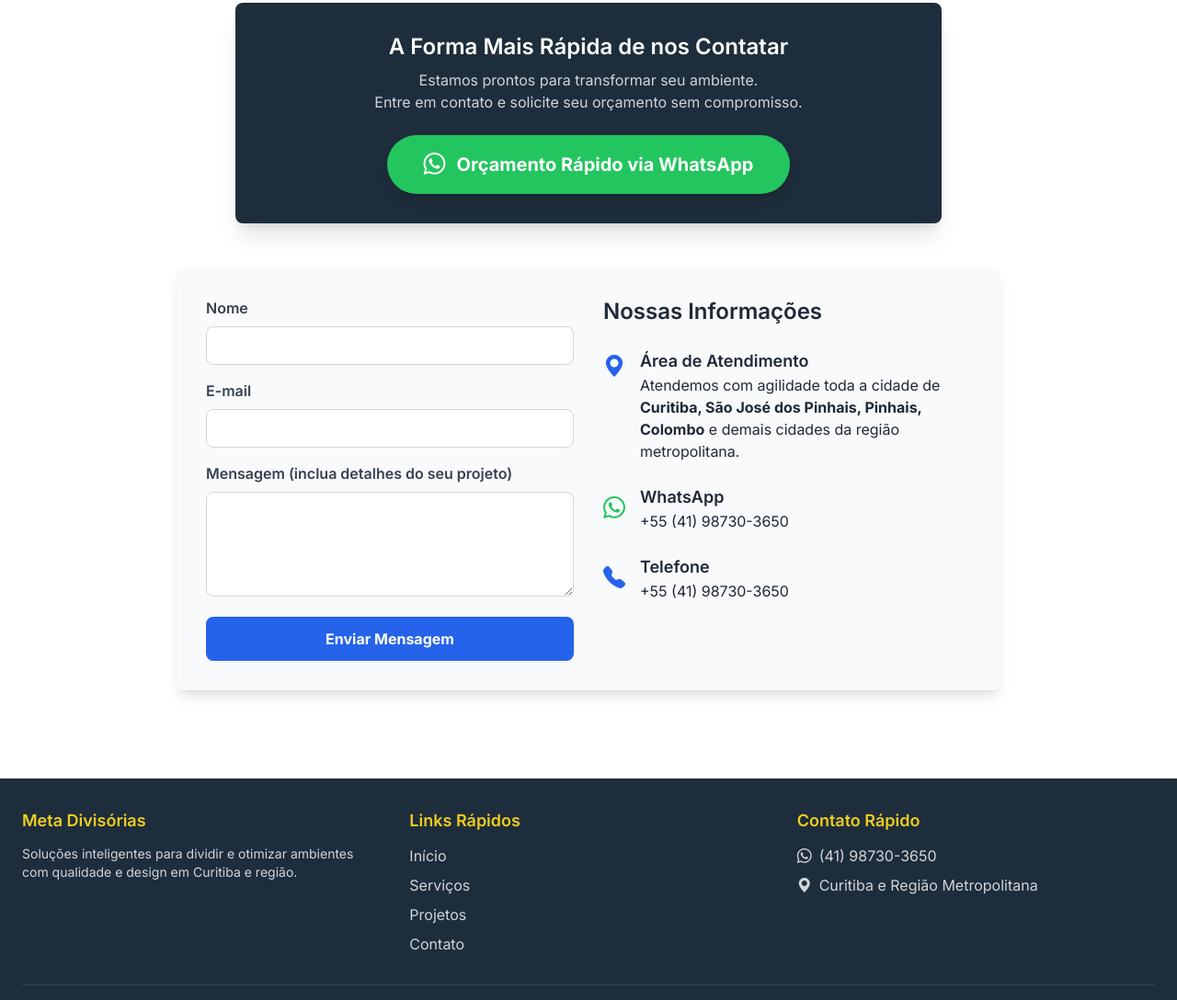
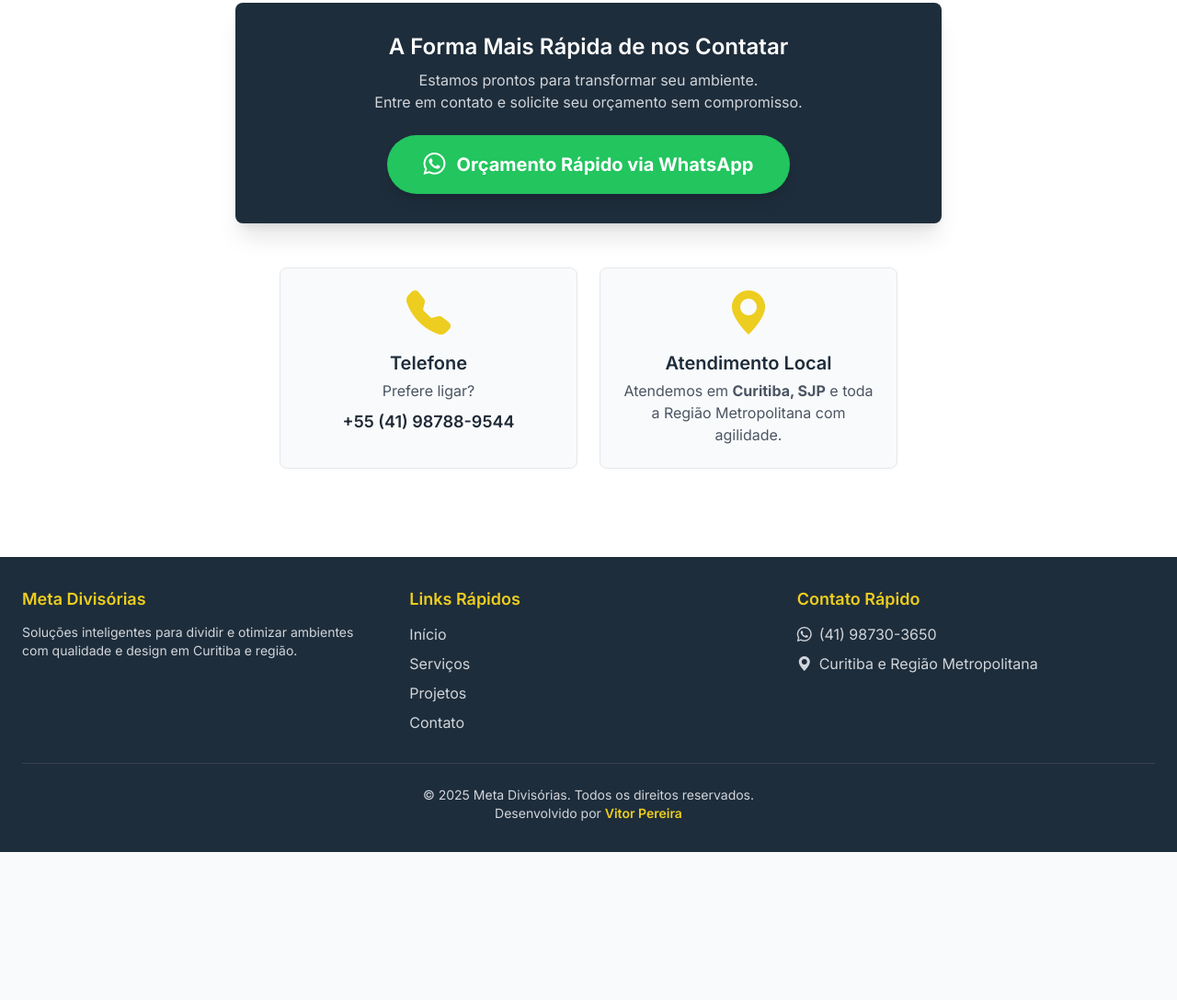
Before and after one commit to Vtzao/Website-Meta-Divisoria, a plain HTML site: page index.html in a window 1280 px wide. Shown: the part 3072-4160 px from the top of the page at 92% size. After the commit the page ends 3999 px from the top, so only its background shows below. Drawn offline with nearby package versions, Linux system fonts and the light colour scheme.

Commit message:
Telefone
Telefone

```diff
--- a/index.html
+++ b/index.html
@@ -162,7 +162,7 @@
             </div>
             <div class="relative container mx-auto px-6 py-24 md:py-32 lg:py-40 text-center flex flex-col items-center">
                 <div class="flex items-center space-x-4 mb-8">
-                     <img src="logotipometa.png" alt="Logotipo da Meta Divisórias" class="h-24" onerror="this.onerror=null;this.src='https://placehold.co/80x80/EDCD1F/1E2D3B?text=M';">
+                    <img src="logotipometa.png" alt="Logotipo da Meta Divisórias" class="h-24" width="auto" height="96">
                     <div>
                         <span class="block text-white text-6xl font-bold leading-tight">META</span>
                         <span class="block text-white text-2xl font-light leading-tight tracking-wider">DIVISÓRIAS</span>
@@ -170,7 +170,7 @@
                 </div>
                 <h1 class="text-4xl md:text-5xl lg:text-6xl font-bold leading-tight mb-4">Divisórias Eucatex e Drywall em Curitiba e Região</h1>
                 <p class="text-lg md:text-xl text-gray-300 max-w-3xl mx-auto mb-8">Transformamos seus espaços com design, praticidade e qualidade. Atendemos projetos em <strong>Curitiba, São José dos Pinhais e toda a região metropolitana.</strong></p>
-                 <a href="https://wa.me/5541987303650?text=Ol%C3%A1%21+Gostaria+de+um+or%C3%A7amento+para+instala%C3%A7%C3%A3o+de+divis%C3%B3rias." target="_blank" class="whatsapp-button inline-flex items-center bg-green-500 text-white font-bold py-3 px-8 rounded-full shadow-lg transition-transform duration-300">
+                <a href="https://wa.me/5541987889544?text=Ol%C3%A1%21+Gostaria+de+um+or%C3%A7amento+para+instala%C3%A7%C3%A3o+de+divis%C3%B3rias." target="_blank" class="whatsapp-button inline-flex items-center bg-green-500 text-white font-bold py-3 px-8 rounded-full shadow-lg transition-transform duration-300">
                     <i class="bi bi-whatsapp mr-3"></i>
                     Solicitar Orçamento no WhatsApp
                 </a>
@@ -256,53 +256,23 @@
                     <div class="bg-meta-dark rounded-lg p-8 text-center shadow-xl transform hover:scale-[1.02] transition-transform duration-300">
                         <h3 class="text-2xl font-semibold text-white mb-2">A Forma Mais Rápida de nos Contatar</h3>
                         <p class="text-gray-300 mb-6">Estamos prontos para transformar seu ambiente. <br>Entre em contato e solicite seu orçamento sem compromisso.</p>
-                        <a href="https://wa.me/5541987303650?text=Ol%C3%A1%21+Gostaria+de+um+or%C3%A7amento+para+instala%C3%A7%C3%A3o+de+divis%C3%B3rias." target="_blank" class="whatsapp-button inline-flex items-center bg-green-500 text-white font-bold py-4 px-10 rounded-full shadow-lg transition-transform duration-300 text-xl">
+                        <a href="https://wa.me/5541987889544?text=Ol%C3%A1%21+Gostaria+de+um+or%C3%A7amento+para+instala%C3%A7%C3%A3o+de+divis%C3%B3rias." target="_blank" class="whatsapp-button inline-flex items-center bg-green-500 text-white font-bold py-4 px-10 rounded-full shadow-lg transition-transform duration-300 text-xl">
                             <i class="bi bi-whatsapp mr-3 text-2xl"></i>
                             <span>Orçamento Rápido via WhatsApp</span>
                         </a>
                     </div>
                 </div>
-                <div class="max-w-4xl mx-auto bg-gray-50 p-8 rounded-lg shadow-lg">
-                    <div class="grid grid-cols-1 md:grid-cols-2 gap-8">
-                        <form action="https://formspree.io/f/your_form_id" method="POST"> <div class="mb-4">
-                                <label for="name" class="block text-gray-700 font-semibold mb-2">Nome</label>
-                                <input type="text" id="name" name="name" class="w-full px-4 py-2 border border-gray-300 rounded-lg focus:ring-2 focus:ring-blue-500 focus:outline-none" required autocomplete="name">
+                <div class="max-w-2xl mx-auto grid grid-cols-1 md:grid-cols-2 gap-6 text-center">
+                    <div class="bg-gray-50 border border-gray-200 rounded-lg p-6">
+                        <i class="bi bi-telephone-fill text-meta-yellow text-5xl mb-4 inline-block"></i>
+                        <h4 class="text-xl font-semibold text-meta-dark mb-1">Telefone</h4>
+                        <p class="text-gray-600 mb-2">Prefere ligar?</p>
+                        <a href="tel:+5541987889544" class="font-semibold text-lg text-gray-800 hover:text-meta-dark transition-colors">+55 (41) 98788-9544</a>
                     </div>
-                            <div class="mb-4">
-                                <label for="email" class="block text-gray-700 font-semibold mb-2">E-mail</label>
-                                <input type="email" id="email" name="email" class="w-full px-4 py-2 border border-gray-300 rounded-lg focus:ring-2 focus:ring-blue-500 focus:outline-none" required autocomplete="email">
-                            </div>
-                            <div class="mb-4">
-                                <label for="message" class="block text-gray-700 font-semibold mb-2">Mensagem (inclua detalhes do seu projeto)</label>
-                                <textarea id="message" name="message" rows="4" class="w-full px-4 py-2 border border-gray-300 rounded-lg focus:ring-2 focus:ring-blue-500 focus:outline-none" required></textarea>
-                            </div>
-                            <button type="submit" class="w-full bg-blue-600 text-white font-bold py-3 px-6 rounded-lg hover:bg-blue-700 transition duration-300">Enviar Mensagem</button>
-                        </form>
-
-                        <div class="space-y-6">
-                             <h3 class="text-2xl font-semibold text-gray-800">Nossas Informações</h3>
-                             <div class="flex items-start">
-                                 <i class="bi bi-geo-alt-fill text-blue-600 text-2xl mr-4 mt-1"></i>
-                                 <div>
-                                     <h4 class="font-semibold text-lg">Área de Atendimento</h4>
-                                     <p>Atendemos com agilidade toda a cidade de <strong>Curitiba, São José dos Pinhais, Pinhais, Colombo</strong> e demais cidades da região metropolitana.</p>
-                                 </div>
-                             </div>
-                            <div class="flex items-center">
-                                <i class="bi bi-whatsapp mr-4 text-green-500 text-2xl"></i>
-                                <div>
-                                    <h4 class="font-semibold text-lg">WhatsApp</h4>
-                                    <a href="https://wa.me/5541987303650?text=Ol%C3%A1%21+Gostaria+de+um+or%C3%A7amento." target="_blank" class="hover:text-blue-600 transition-colors">+55 (41) 98730-3650</a>
-                                </div>
-                            </div>
-                            <div class="flex items-center">
-                                <i class="bi bi-telephone-fill mr-4 text-blue-600 text-2xl"></i>
-                                <div>
-                                    <h4 class="font-semibold text-lg">Telefone</h4>
-                                     <a href="tel:+5541987303650" class="hover:text-blue-600 transition-colors">+55 (41) 98730-3650</a>
-                                </div>
-                            </div>
-                        </div>
+                    <div class="bg-gray-50 border border-gray-200 rounded-lg p-6">
+                        <i class="bi bi-geo-alt-fill text-meta-yellow text-5xl mb-4 inline-block"></i>
+                        <h4 class="text-xl font-semibold text-meta-dark mb-1">Atendimento Local</h4>
+                        <p class="text-gray-600">Atendemos em <strong>Curitiba, SJP</strong> e toda a Região Metropolitana com agilidade.</p>
                     </div>
                 </div>
             </div>
```
Lines whose indentation alone changed are shown as unchanged.
